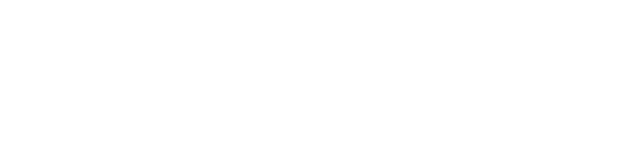
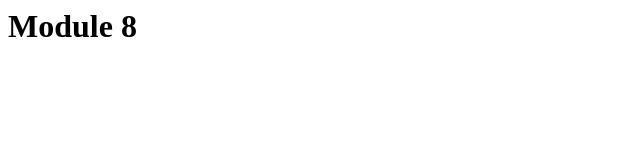
Before and after one commit to gemzion/AdvancedWebComputing, a plain HTML site: page Module8/index.html in a window 1280 px wide. Shown: the whole page, without its empty margins (0-640 px from the left). Drawn offline with Linux system fonts and the light colour scheme.

Commit message:
Update index.html

```diff
--- a/Module8/index.html
+++ b/Module8/index.html
@@ -1,7 +1,9 @@
 <html>
 <head>
+<title>Team Liquid</title>
 </head>
 <body>
+	<h1>Module 8</h1>
 	<script type="js/query.js"></script>
 	<script type="js/handlebars.js"></script>
 	<script type="js/app.js"></script>
```
